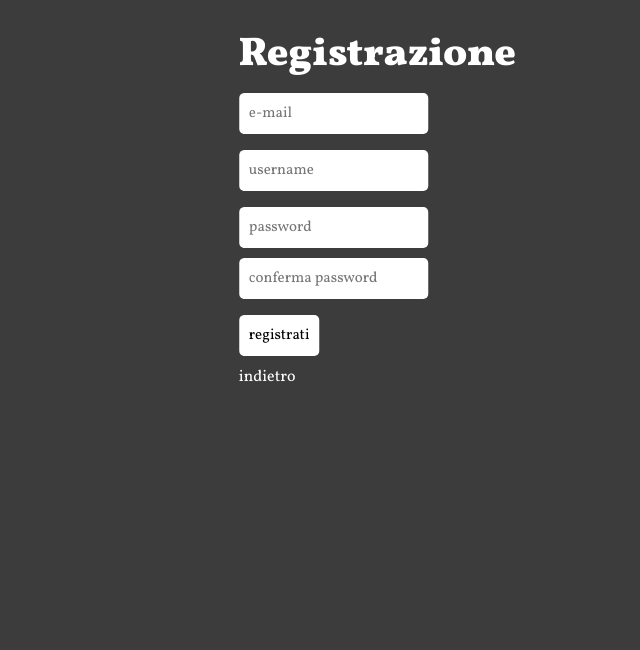
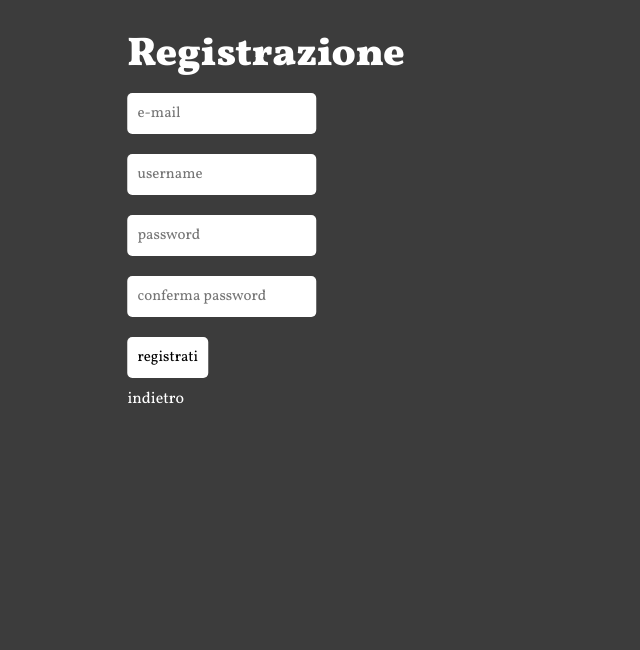
Before and after one commit to LorenzoCelli/Biblioteca, a PHP site: page /registrazione.php in a window 1280 px wide. Shown: the top 650 px of the page, without its empty margins (266-906 px from the left). Run offline with PHP 8.4, Linux system fonts and the light colour scheme; data that the repository does not hold is empty.

Commit message:
index e registrazione e login ma lavoro inutile perchè tanto dobbiamo cambiare tutto

```diff
--- a/index.html
+++ b/index.html
@@ -32,9 +32,9 @@
                 <form action="registrazione.php" method="post">
                     <input class="login_field" type="email" placeholder="e-mail" name="email" pattern="[a-z0-9._%+-]+@[a-z0-9.-]+\.[a-z]{2,3}$" required>
                     <input class="login_field" type="text" placeholder="username" name="username" required>
-                    <input class="login_field" type="password" placeholder="password" name="password" id="password_confirm" onkeyup="checkPassword();" required>
-                    <input class="login_field" type="password" placeholder="conferma password" name="confpass" id="password_confirm_check" onkeyup="checkPassword();" required>
-                    <p id="message"></p>
+                    <input style="margin-bottom:0;" class="login_field" type="password" placeholder="password" name="password" id="password_confirm" onkeyup="checkPassword();" required>
+                    <input style="display:inline-block;margin-bottom:0;" class="login_field" type="password" placeholder="conferma password" name="confpass" id="password_confirm_check" onkeyup="checkPassword();" required>
+                    <span id="message"></span>
                     <input class="login_button" type="submit" value="registrati" id="register_button">
                 </form>
                 <a onclick="scroll_to_center('main_container')">indietro</a>
--- a/registrazione.php
+++ b/registrazione.php
@@ -3,6 +3,7 @@
 <html lang="en">
 <head>
     <meta charset="UTF-8">
+    <meta name="viewport" content="width=device-width, initial-scale=1.0">
     <title>Login</title>
     <link rel="stylesheet" type="text/css" href="style.css">
     <link href="https://fonts.googleapis.com/css?family=Vollkorn:400,900" rel="stylesheet">
@@ -10,7 +11,7 @@
 <body>
     <div id="main_container" style="transform:translateX(-66.66%);">
         <div class="container">
-            <div style="display: inline-block; text-align: left;">
+            <div class="inner_login" style="display: inline-block; text-align: left;">
                 <h1>login</h1>
                 <form action="login.php" method="post">
                     <input class="login_field" type="text" placeholder="username" name="username" required>
@@ -28,21 +29,28 @@
             </div>
         </div>
         <div class="container">
-            <div style="display: inline-block; text-align: left">
+            <div class="inner_register" style="display: inline-block; text-align: left">
                 <h1>Registrazione</h1>
                 <form action="registrazione.php" method="post">
-                    <input class="login_field" type="email" placeholder="e-mail" name="email" pattern="[a-z0-9._%+-]+@[a-z0-9.-]+\.[a-z]{2,3}$" required>
-                    <p id="usermsg"></p>
-                    <input class="login_field" type="text" placeholder="username" name="username" required>
-                    <p id="emailmsg"></p>
-                    <input class="login_field" type="password" placeholder="password" name="password" id="password_confirm" onkeyup="checkPassword();" required>
-                    <input class="login_field" type="password" placeholder="conferma password" name="confpass" id="password_confirm_check" onkeyup="checkPassword();" required>
-                    <p id="message"></p>
-                    <input class="login_button" type="submit" value="registrati">
+                  <div style="display:block;white-space:normal;" class="">
+                    <div style="display:inline-block;" class=""><input class="login_field" type="email" placeholder="e-mail" name="email" pattern="[a-z0-9._%+-]+@[a-z0-9.-]+\.[a-z]{2,3}$" required></div>
+                    <div style="display:inline-block;color:red;" id="emailmsg" class=""></div>
+                  </div>
+                  <div style="display:block;white-space:normal;" class="">
+                    <div style="display:inline-block;" class=""><input class="login_field" type="text" placeholder="username" name="username" required></div>
+                    <div style="display:inline-block;color:red;" id="usermsg" class=""></div>
+                  </div>
+                  <div style="display:block;white-space:normal;" class="">
+                    <div style="display:inline-block;" class=""><input class="login_field" type="password" placeholder="password" name="password" id="password_confirm" onkeyup="checkPassword();" required></div>
+                  </div>
+                  <div style="display:block;white-space:normal;" class="">
+                    <div style="display:inline-block;" class=""><input class="login_field" type="password" placeholder="conferma password" name="confpass" id="password_confirm_check" onkeyup="checkPassword();" required></div>
+                    <div style="display:inline-block;" id="message" class=""></div>
+                  </div>
+                    <input class="login_button" type="submit" value="registrati" id="register_button">
                 </form>
                 <?php
 
-                $_SESSION['log'] = 1;
                 $uname = $_POST["username"];
                 $email = $_POST["email"];
                 $pass = $_POST["password"];
@@ -65,8 +73,8 @@
                   else echo "<b style='color:red;'>Qualcosa è andato storto, riprova.</b><br>";
 
                 }else{
-                  if ($usercheck != 0) echo "<script>document.getElementById('usermsg').innerHTML = 'Username già in uso';</script>";
-                  if ($emailcheck != 0) echo "<script>document.getElementById('emailmsg').innerHTML = 'Email già in uso';</script>";
+                  if ($usercheck != 0) echo "<script>document.getElementById('usermsg').innerHTML = '*Username già in uso';</script>";
+                  if ($emailcheck != 0) echo "<script>document.getElementById('emailmsg').innerHTML = '*Email già in uso';</script>";
                 }
 
                 mysqli_close($conn);
--- a/script.js
+++ b/script.js
@@ -18,7 +18,7 @@ function checkPassword() {
     document.getElementById('register_button').disabled = false;
   } else {
     document.getElementById('message').style.color = 'red';
-    document.getElementById('message').innerHTML = 'Password non corrispondenti!';
+    document.getElementById('message').innerHTML = '*Password non corrispondenti!';
     document.getElementById('register_button').disabled = true;
   }
   if (first_password == "" || second_password == ""){
--- a/style.css
+++ b/style.css
@@ -16,10 +16,16 @@ body{
 .container{
     /*background-color: #3c3c3c;*/
     display: inline-block;
-    height:100%;
+    height: 100%;
     width: 33.3%;
     text-align: center;
     overflow: hidden;
+}
+.inner_login{
+    width: 230px;
+}
+.inner_register{
+    width: 500px;
 }
 h1{
     font-family: 'Vollkorn', serif;
```
Also changed, not shown: login.php (+7 -10 lines).
